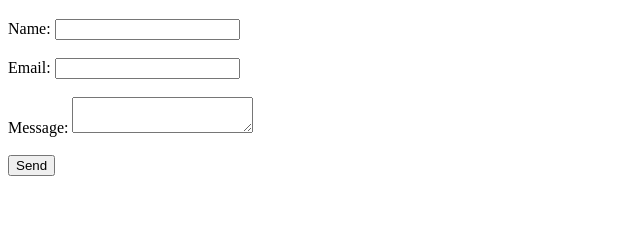
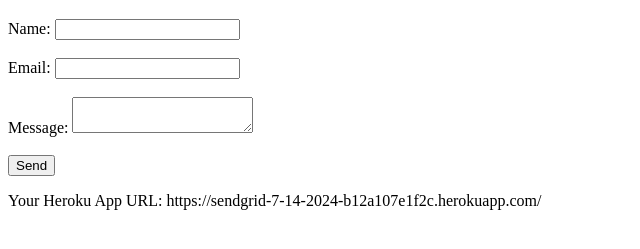
Before and after one commit to Hunter100102/sendgrid-2, a website: page index.html in a window 1280 px wide. Shown: the part 61-310 px from the top of the page, without its empty margins (0-640 px from the left). Drawn offline with Linux system fonts and the light colour scheme.

Commit message:
settting up heroku backend server

```diff
--- a/index.html
+++ b/index.html
@@ -32,7 +32,7 @@
                 message: document.getElementById('message').value
             };
 
-            const response = await fetch('/send-email', {
+            const response = await fetch('https://sendgrid-7-14-2024-b12a107e1f2c.herokuapp.com/send-email', {
                 method: 'POST',
                 headers: {
                     'Content-Type': 'application/json'
@@ -50,6 +50,12 @@
                 statusMessage.style.color = 'red';
             }
         });
+
+        // Display Heroku app URL
+        const herokuAppUrl = 'https://sendgrid-7-14-2024-b12a107e1f2c.herokuapp.com/';
+        const appUrlElement = document.createElement('p');
+        appUrlElement.innerText = `Your Heroku App URL: ${herokuAppUrl}`;
+        document.body.appendChild(appUrlElement);
     </script>
 </body>
 </html>
```
Also changed, not shown: 1 other file.
